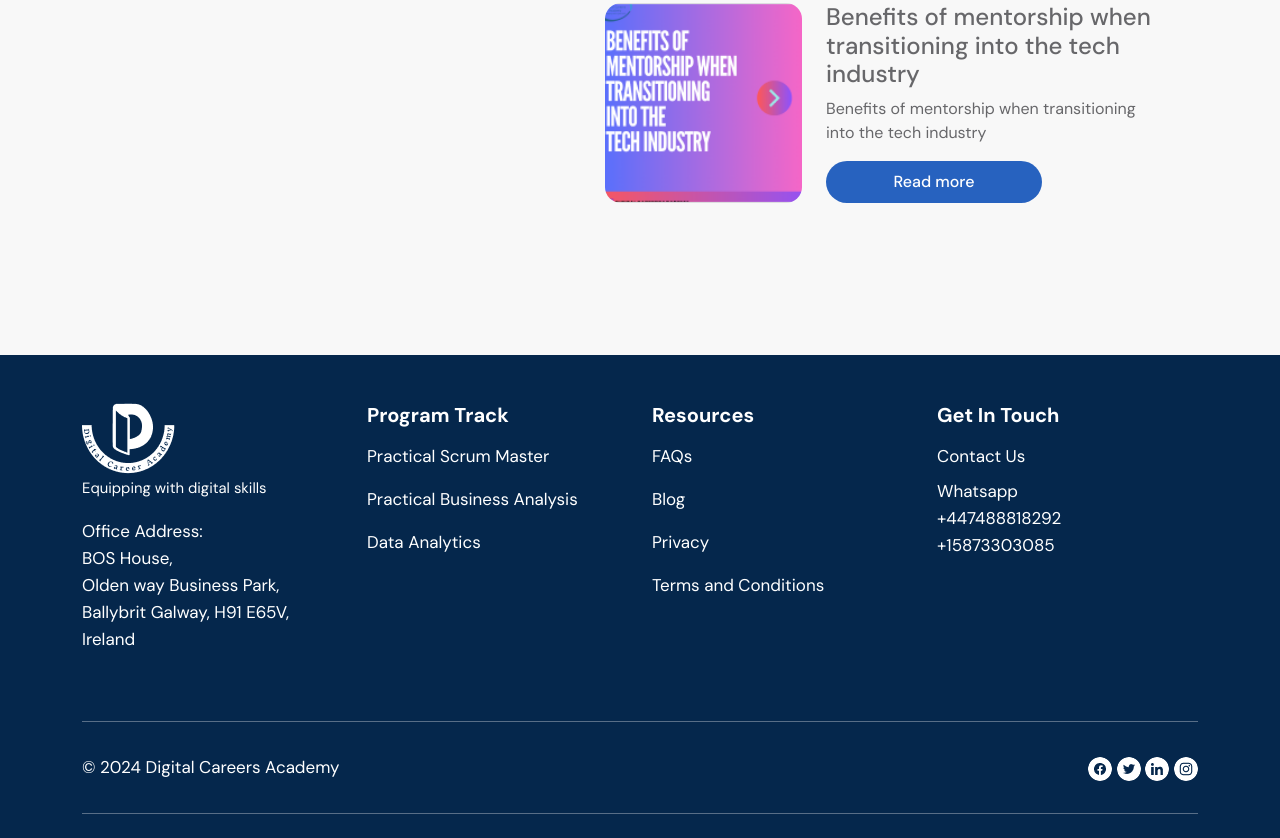
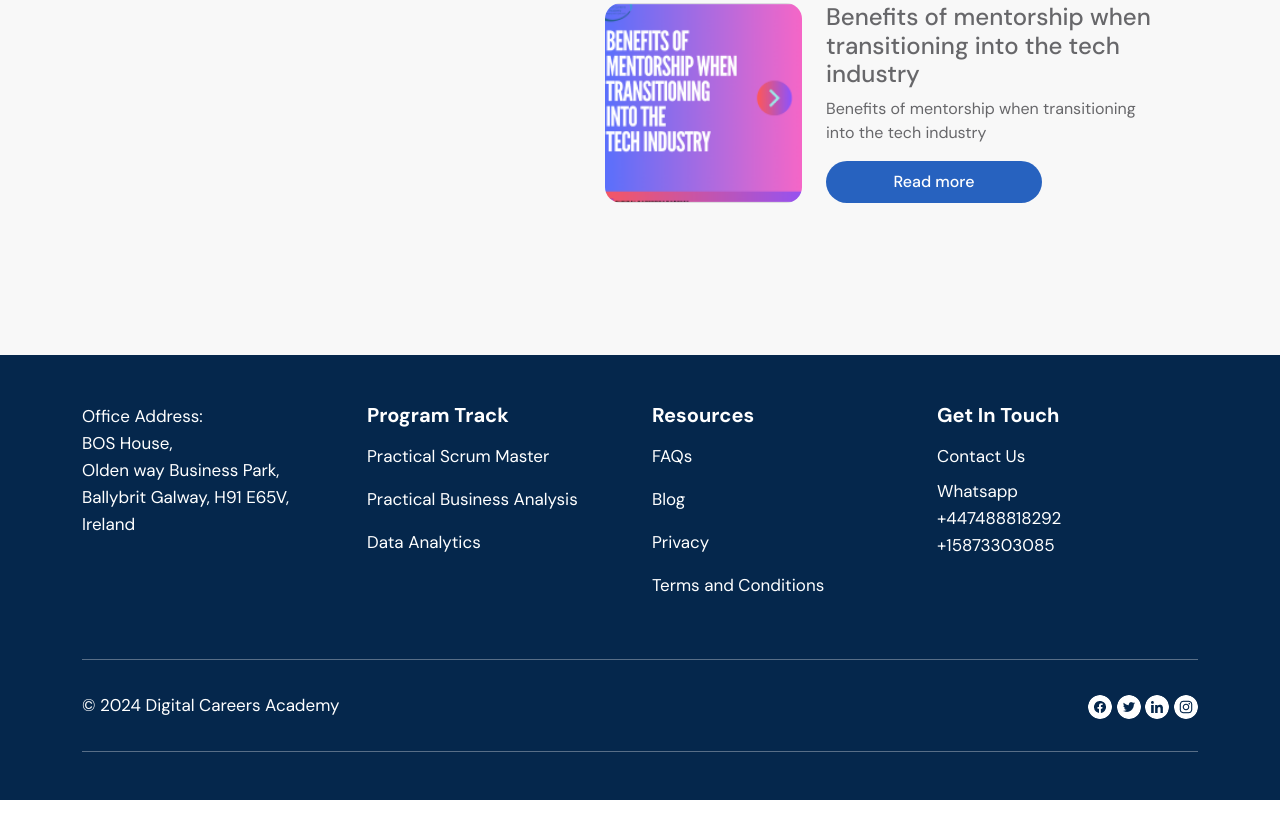
Before and after one commit to Omolara5861/dca-website, a plain HTML site: page index.html in a window 1280 px wide. Shown: the part 5710-6548 px from the top of the page. After the commit the page ends 6510 px from the top, so only its background shows below. Drawn offline with nearby package versions, Linux system fonts and the light colour scheme.

Commit message:
Update index.html

```diff
--- a/index.html
+++ b/index.html
@@ -583,10 +583,7 @@
     <div class="container">
       <section class="row mb-8">
         <div class="col-lg-3">
-          <div class="mb-3">
-            <img src="images/logo.png" alt="Logo" /> <br />
-            <small>Equipping with digital skills</small>
-          </div>
+
           <address>
             Office Address: <br />
             BOS House, <br />
```
